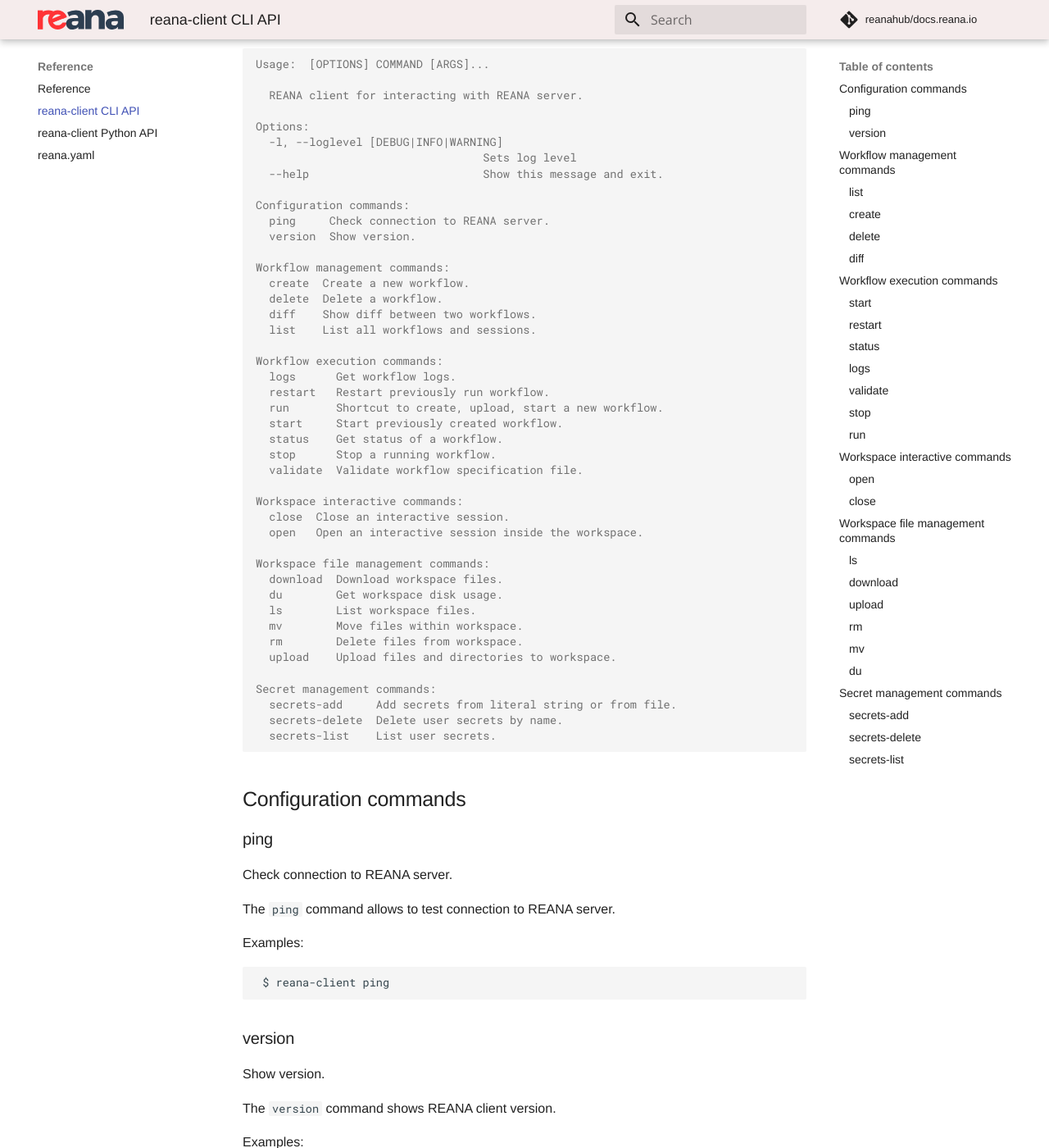
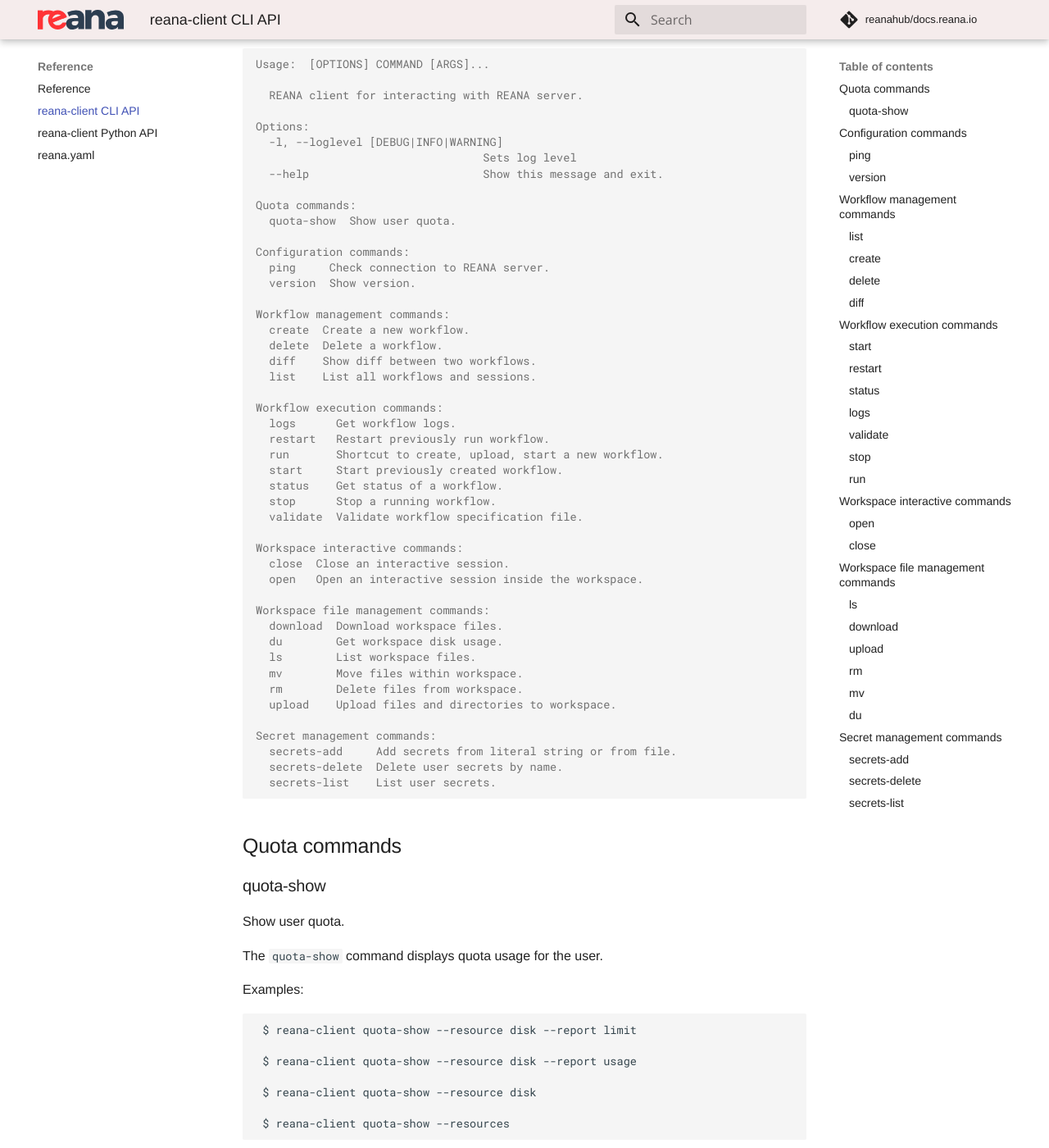
Before and after one commit to reanahub/docs.reana.io, an MkDocs documentation site: the page built from docs/reference/reana-client-cli-api/index.md, in a window 1280 px wide and 1400 px high, scrolled down 253 px. Shown: the whole window at 82% size. Built offline with MkDocs 1.6.1 and Material for MkDocs 9.7.7, drawn with Linux system fonts in a browser that asks for light colours; comment, search, counter and statistics services are not loaded.

Commit message:
docs: add quota-show CLI commands
closes reanahub/reana-client#424

````diff
--- a/docs/reference/reana-client-cli-api/index.md
+++ b/docs/reference/reana-client-cli-api/index.md
@@ -13,6 +13,9 @@ Options:
   -l, --loglevel [DEBUG|INFO|WARNING]
                                   Sets log level
   --help                          Show this message and exit.
+
+Quota commands:
+  quota-show  Show user quota.
 
 Configuration commands:
   ping     Check connection to REANA server.
@@ -50,6 +53,24 @@ Secret management commands:
   secrets-delete  Delete user secrets by name.
   secrets-list    List user secrets.
 ```
+
+## Quota commands
+
+### quota-show
+
+Show user quota.
+
+The `quota-show` command displays quota usage for the user.
+
+Examples:
+
+     $ reana-client quota-show --resource disk --report limit
+
+     $ reana-client quota-show --resource disk --report usage
+
+     $ reana-client quota-show --resource disk
+
+     $ reana-client quota-show --resources
 
 ## Configuration commands
 
````
